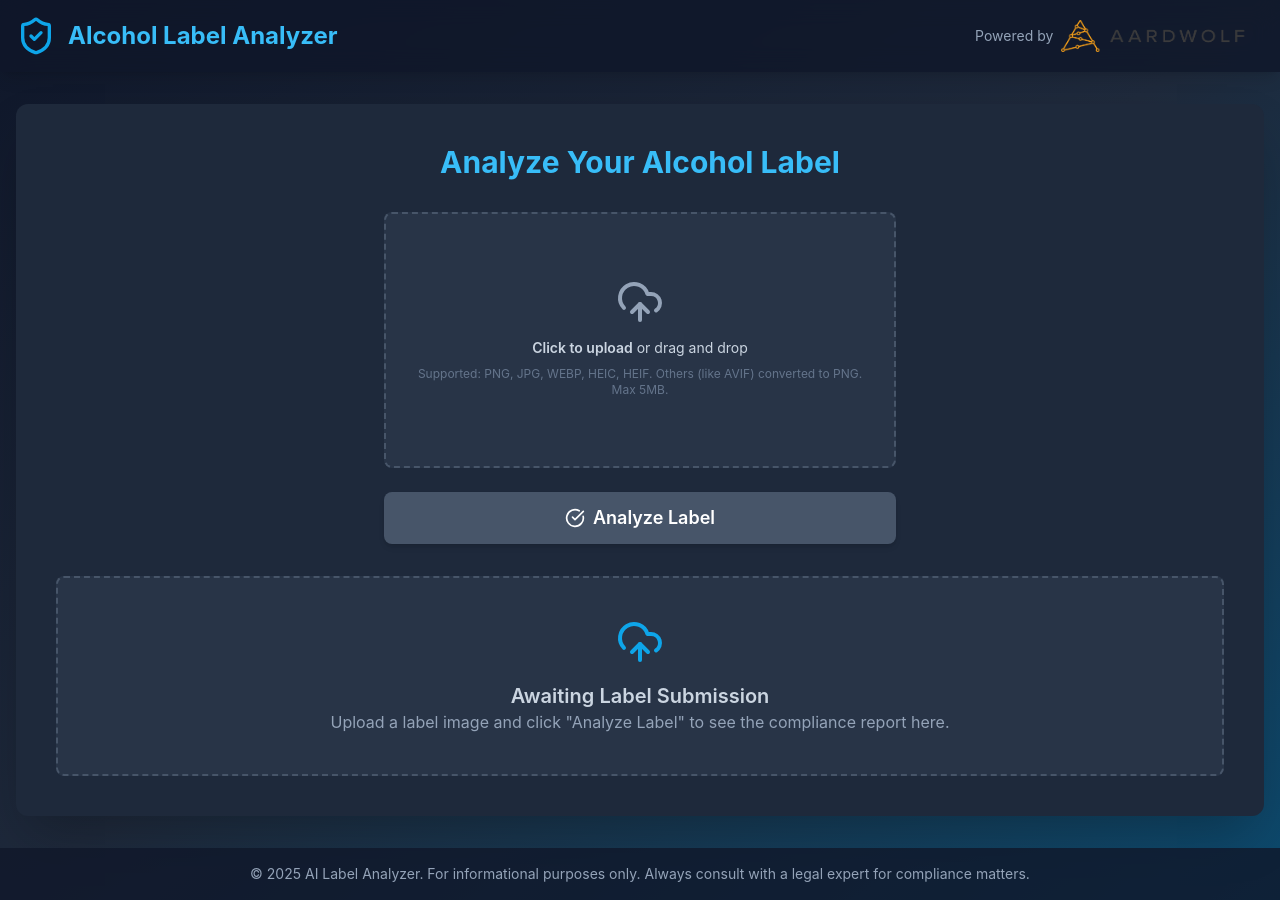
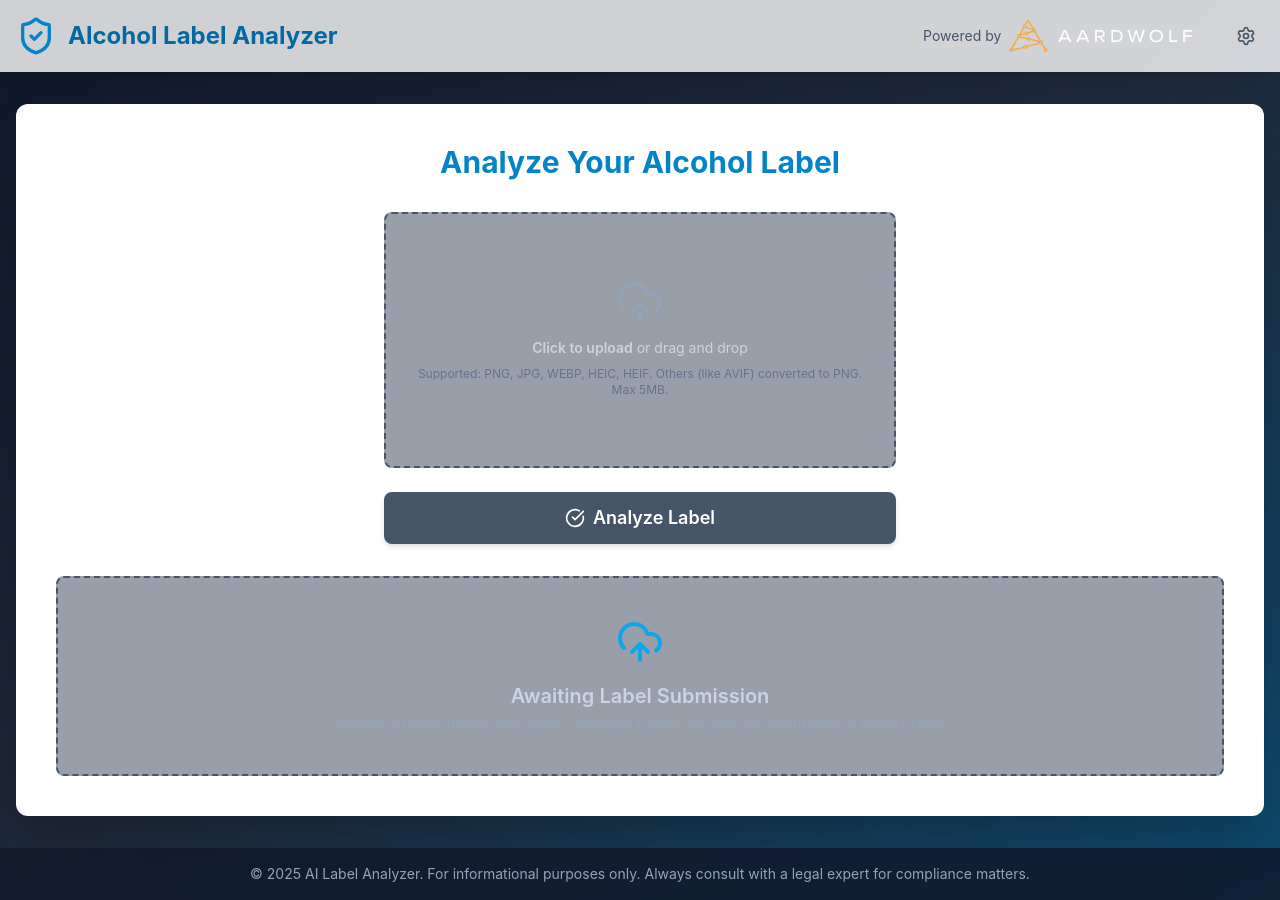
Before and after one commit to awsoft/alcohol-label-analyzer, a React (Vite) app: page / in a window 1280 px wide. Built offline with nearby package versions, Linux system fonts and the light colour scheme; no server answers.

Commit message:
Add theme switcher with proper logo selection and settings menu

```diff
--- a/App.tsx
+++ b/App.tsx
@@ -199,11 +199,11 @@ const App: React.FC = () => {
   const currentError = error;
 
   return (
-    <div className="flex flex-col min-h-screen bg-gradient-to-br from-slate-900 via-slate-800 to-sky-900 text-slate-100">
+    <div className="flex flex-col min-h-screen bg-gradient-to-br from-slate-900 via-slate-800 to-sky-900 dark:from-slate-900 dark:via-slate-800 dark:to-sky-900 bg-slate-100 dark:bg-slate-900 text-slate-800 dark:text-slate-100 transition-colors duration-300">
       <Header />
       <main className="flex-grow container mx-auto px-4 py-8">
-        <div className="bg-slate-800 shadow-2xl rounded-xl p-6 md:p-10">
-          <h2 className="text-3xl font-bold mb-8 text-sky-400 text-center">Analyze Your Alcohol Label</h2>
+        <div className="bg-white dark:bg-slate-800 shadow-2xl rounded-xl p-6 md:p-10 transition-colors duration-300">
+          <h2 className="text-3xl font-bold mb-8 text-sky-600 dark:text-sky-400 text-center transition-colors duration-300">Analyze Your Alcohol Label</h2>
 
           {apiKeyMissing && !currentError?.includes("API Key") && (
             <div className="mb-6 p-4 bg-red-700 border border-red-500 rounded-lg flex items-center space-x-3">
--- a/components/Header.tsx
+++ b/components/Header.tsx
@@ -1,26 +1,115 @@
 
-import React from 'react';
-import { ShieldCheck } from 'lucide-react'; // Using lucide-react for icons
+import React, { useState, useEffect } from 'react';
+import { ShieldCheck, Settings, Sun, Moon } from 'lucide-react'; // Using lucide-react for icons
 
 export const Header: React.FC = () => {
+  const [isDarkMode, setIsDarkMode] = useState(false);
+  const [showSettings, setShowSettings] = useState(false);
+
+  // Check for saved theme preference or default to light mode
+  useEffect(() => {
+    const savedTheme = localStorage.getItem('theme');
+    const prefersDark = window.matchMedia('(prefers-color-scheme: dark)').matches;
+
+    if (savedTheme === 'dark' || (!savedTheme && prefersDark)) {
+      setIsDarkMode(true);
+      document.documentElement.classList.add('dark');
+    } else {
+      setIsDarkMode(false);
+      document.documentElement.classList.remove('dark');
+    }
+  }, []);
+
+  const toggleTheme = () => {
+    const newDarkMode = !isDarkMode;
+    setIsDarkMode(newDarkMode);
+
+    if (newDarkMode) {
+      document.documentElement.classList.add('dark');
+      localStorage.setItem('theme', 'dark');
+      document.body.className = 'bg-slate-900 text-slate-100';
+    } else {
+      document.documentElement.classList.remove('dark');
+      localStorage.setItem('theme', 'light');
+      document.body.className = 'bg-slate-100 text-slate-800';
+    }
+
+    setShowSettings(false);
+  };
+
   return (
-    <header className="bg-slate-900/80 backdrop-blur-md shadow-lg p-4 sticky top-0 z-50">
+    <header className={`${isDarkMode ? 'bg-slate-900/80' : 'bg-white/80'} backdrop-blur-md shadow-lg p-4 sticky top-0 z-50 transition-colors duration-300`}>
       <div className="container mx-auto flex items-center justify-between">
         <div className="flex items-center space-x-3">
-          <ShieldCheck className="h-10 w-10 text-sky-500" />
-          <h1 className="text-2xl font-bold text-sky-400">
+          <ShieldCheck className={`h-10 w-10 ${isDarkMode ? 'text-sky-500' : 'text-sky-600'}`} />
+          <h1 className={`text-2xl font-bold ${isDarkMode ? 'text-sky-400' : 'text-sky-700'}`}>
             Alcohol Label Analyzer
           </h1>
         </div>
-        <div className="flex items-center space-x-2">
-          <span className="text-sm text-slate-400">Powered by</span>
-          <img
-            src="/assets/images/aardwolf-logo-light.png"
-            alt="Aardwolf"
-            className="h-8 w-auto"
-          />
+
+        <div className="flex items-center space-x-4">
+          <div className="flex items-center space-x-2">
+            <span className={`text-sm ${isDarkMode ? 'text-slate-400' : 'text-slate-600'}`}>Powered by</span>
+            <img
+              src={isDarkMode ? "/assets/images/aardwolf-logo-light.png" : "/assets/images/aardwolf-logo-dark.png"}
+              alt="Aardwolf"
+              className="h-8 w-auto"
+            />
+          </div>
+
+          {/* Settings Menu */}
+          <div className="relative">
+            <button
+              onClick={() => setShowSettings(!showSettings)}
+              className={`p-2 rounded-lg transition-colors duration-200 ${
+                isDarkMode
+                  ? 'hover:bg-slate-700 text-slate-400 hover:text-slate-200'
+                  : 'hover:bg-slate-100 text-slate-600 hover:text-slate-800'
+              }`}
+              title="Settings"
+            >
+              <Settings className="h-5 w-5" />
+            </button>
+
+            {/* Settings Dropdown */}
+            {showSettings && (
+              <div className={`absolute right-0 mt-2 w-48 rounded-lg shadow-lg border ${
+                isDarkMode
+                  ? 'bg-slate-800 border-slate-700'
+                  : 'bg-white border-slate-200'
+              } z-50`}>
+                <div className="p-2">
+                  <button
+                    onClick={toggleTheme}
+                    className={`w-full flex items-center space-x-3 px-3 py-2 rounded-md transition-colors duration-200 ${
+                      isDarkMode
+                        ? 'hover:bg-slate-700 text-slate-300'
+                        : 'hover:bg-slate-100 text-slate-700'
+                    }`}
+                  >
+                    {isDarkMode ? (
+                      <Sun className="h-4 w-4" />
+                    ) : (
+                      <Moon className="h-4 w-4" />
+                    )}
+                    <span className="text-sm">
+                      Switch to {isDarkMode ? 'Light' : 'Dark'} Mode
+                    </span>
+                  </button>
+                </div>
+              </div>
+            )}
+          </div>
         </div>
       </div>
+
+      {/* Click outside to close settings */}
+      {showSettings && (
+        <div
+          className="fixed inset-0 z-40"
+          onClick={() => setShowSettings(false)}
+        />
+      )}
     </header>
   );
 };
--- a/index.html
+++ b/index.html
@@ -6,6 +6,11 @@
   <meta name="viewport" content="width=device-width, initial-scale=1.0">
   <title>Alcohol Label Analyzer</title>
   <script src="https://cdn.tailwindcss.com"></script>
+  <script>
+    tailwind.config = {
+      darkMode: 'class',
+    }
+  </script>
   <style>
     body {
       font-family: 'Inter', sans-serif; /* A nice default sans-serif font */
```
